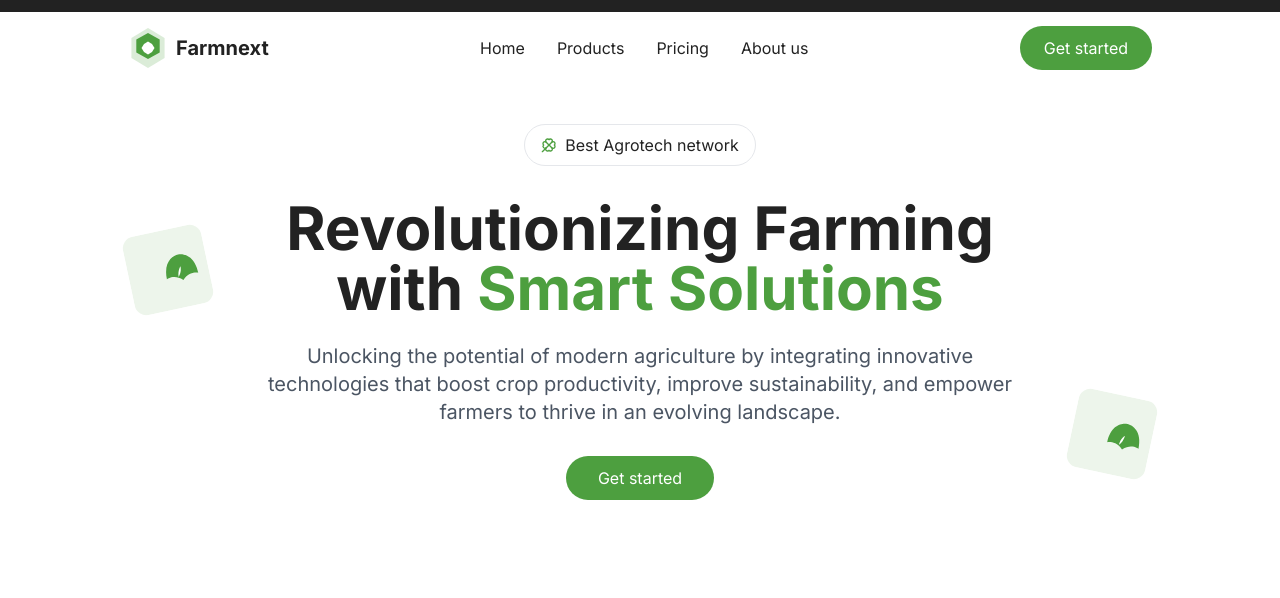
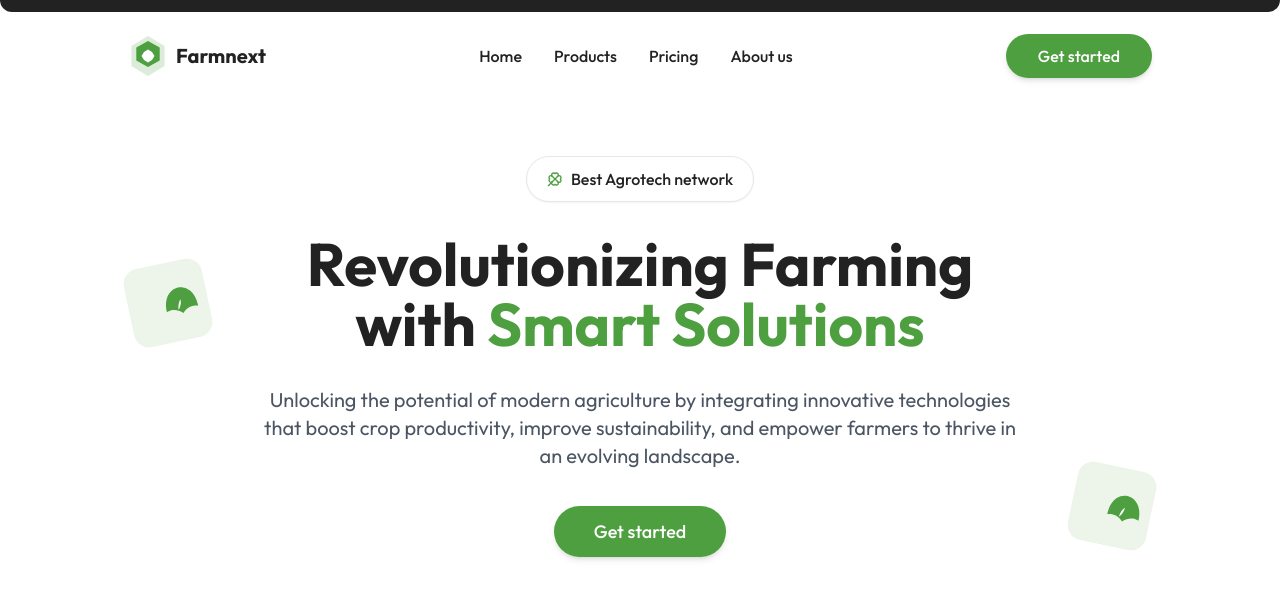
Before and after one commit to xtream1478/hero-section-replica-magic, a React (Vite) app: page / in a window 1280 px wide. Shown: the top 598 px of the page. Built offline with nearby package versions, Linux system fonts and the light colour scheme.

Commit message:
Refactor: Update font and UI styles
Updated the application's font and UI styles to provide a more modern and rounded aesthetic.

```diff
--- a/index.html
+++ b/index.html
@@ -7,6 +7,7 @@
     <title>Farmnext - Smart Agricultural Solutions</title>
     <meta name="description" content="Revolutionizing Farming with Smart Solutions" />
     <meta name="author" content="Farmnext" />
+    <link rel="stylesheet" href="https://fonts.googleapis.com/css2?family=Outfit:wght@300;400;500;600;700&display=swap">
 
     <meta property="og:title" content="Farmnext - Smart Agricultural Solutions" />
     <meta property="og:description" content="Revolutionizing Farming with Smart Solutions" />
--- a/src/components/Badge.tsx
+++ b/src/components/Badge.tsx
@@ -8,9 +8,9 @@ interface BadgeProps {
 
 const Badge: React.FC<BadgeProps> = ({ text }) => {
   return (
-    <div className="inline-flex items-center gap-2 px-4 py-2 rounded-full border border-gray-200 bg-white">
+    <div className="inline-flex items-center gap-2 px-5 py-2.5 rounded-full border border-gray-200 bg-white shadow-sm hover:shadow-md transition-all">
       <Clover className="w-4 h-4 text-farmnext-green" />
-      <span className="text-farmnext-black">{text}</span>
+      <span className="text-farmnext-black font-medium">{text}</span>
     </div>
   );
 };
--- a/src/components/HeroSection.tsx
+++ b/src/components/HeroSection.tsx
@@ -6,7 +6,7 @@ import { Link } from "react-router-dom";
 const LeafIcon: React.FC<{ className?: string }> = ({ className }) => (
   <div className={`${className || ""}`}>
     <svg width="80" height="80" viewBox="0 0 80 80" fill="none" xmlns="http://www.w3.org/2000/svg">
-      <rect width="80" height="80" rx="12" fill="#4D9F3F" fillOpacity="0.1"/>
+      <rect width="80" height="80" rx="16" fill="#4D9F3F" fillOpacity="0.1"/>
       <path d="M53 27C47.6667 27 37 31 37 49C37 49 45 45 53 53C61 45 69 49 69 49C69 31 58.3333 27 53 27Z" fill="#4D9F3F"/>
       <path d="M53 39C53 45 49 49 49 49C49 43 53 39 53 39Z" fill="white"/>
     </svg>
@@ -15,7 +15,7 @@ const LeafIcon: React.FC<{ className?: string }> = ({ className }) => (
 
 const HeroSection: React.FC = () => {
   return (
-    <div className="w-full relative pt-10 pb-20 px-6 md:px-12 lg:px-24">
+    <div className="w-full relative pt-14 pb-24 px-6 md:px-12 lg:px-24 font-outfit">
       {/* Left leaf icon */}
       <LeafIcon className="absolute left-24 top-[30%] hidden lg:block transform -rotate-12" />
 
@@ -27,12 +27,12 @@ const HeroSection: React.FC = () => {
           <Badge text="Best Agrotech network" />
         </div>
 
-        <h1 className="text-4xl md:text-6xl font-bold mb-6 text-farmnext-black">
+        <h1 className="text-4xl md:text-6xl font-bold mb-8 text-farmnext-black leading-tight">
           Revolutionizing Farming <br />
           with <span className="text-farmnext-green">Smart Solutions</span>
         </h1>
 
-        <p className="text-gray-600 text-lg md:text-xl mx-auto max-w-3xl mb-10">
+        <p className="text-gray-600 text-lg md:text-xl mx-auto max-w-3xl mb-12 leading-relaxed">
           Unlocking the potential of modern agriculture by integrating innovative technologies
           that boost crop productivity, improve sustainability, and empower farmers to thrive in
           an evolving landscape.
@@ -41,7 +41,7 @@ const HeroSection: React.FC = () => {
         <div className="mt-10">
           <Link
             to="/get-started"
-            className="bg-farmnext-green hover:bg-farmnext-darkgreen text-white py-3 px-8 rounded-full transition-colors duration-300"
+            className="bg-farmnext-green hover:bg-farmnext-darkgreen text-white py-3.5 px-10 rounded-full transition-all duration-300 font-medium text-lg shadow-md hover:shadow-lg hover:scale-105 transform"
           >
             Get started
           </Link>
--- a/src/components/Navbar.tsx
+++ b/src/components/Navbar.tsx
@@ -4,7 +4,7 @@ import { Link } from "react-router-dom";
 
 const Navbar: React.FC = () => {
   return (
-    <nav className="py-4 px-6 md:px-12 lg:px-24 flex justify-between items-center">
+    <nav className="py-6 px-6 md:px-12 lg:px-24 flex justify-between items-center font-outfit">
       <div className="flex items-center gap-2">
         <div className="w-10 h-10">
           <svg viewBox="0 0 40 40" fill="none" xmlns="http://www.w3.org/2000/svg">
@@ -17,16 +17,16 @@ const Navbar: React.FC = () => {
       </div>
 
       <div className="hidden md:flex items-center gap-8 text-farmnext-black">
-        <Link to="/" className="hover:text-farmnext-green transition-colors">Home</Link>
-        <Link to="/products" className="hover:text-farmnext-green transition-colors">Products</Link>
-        <Link to="/pricing" className="hover:text-farmnext-green transition-colors">Pricing</Link>
-        <Link to="/about" className="hover:text-farmnext-green transition-colors">About us</Link>
+        <Link to="/" className="hover:text-farmnext-green transition-colors font-medium">Home</Link>
+        <Link to="/products" className="hover:text-farmnext-green transition-colors font-medium">Products</Link>
+        <Link to="/pricing" className="hover:text-farmnext-green transition-colors font-medium">Pricing</Link>
+        <Link to="/about" className="hover:text-farmnext-green transition-colors font-medium">About us</Link>
       </div>
 
       <div>
         <Link
           to="/get-started"
-          className="bg-farmnext-green hover:bg-farmnext-darkgreen text-white py-3 px-6 rounded-full transition-colors duration-300"
+          className="bg-farmnext-green hover:bg-farmnext-darkgreen text-white py-3 px-8 rounded-full transition-colors duration-300 font-medium shadow-md hover:shadow-lg"
         >
           Get started
         </Link>
--- a/src/index.css
+++ b/src/index.css
@@ -1,5 +1,5 @@
 
-@import url('https://fonts.googleapis.com/css2?family=Inter:wght@400;500;600;700&display=swap');
+@import url('https://fonts.googleapis.com/css2?family=Outfit:wght@300;400;500;600;700&display=swap');
 
 @tailwind base;
 @tailwind components;
@@ -35,7 +35,7 @@
     --input: 214.3 31.8% 91.4%;
     --ring: 222.2 84% 4.9%;
 
-    --radius: 0.5rem;
+    --radius: 1rem;
 
     --sidebar-background: 0 0% 98%;
     --sidebar-foreground: 240 5.3% 26.1%;
@@ -85,6 +85,6 @@
 
   body {
     @apply bg-background text-foreground;
-    font-family: 'Inter', sans-serif;
+    font-family: 'Outfit', sans-serif;
   }
 }
--- a/src/pages/Index.tsx
+++ b/src/pages/Index.tsx
@@ -5,9 +5,9 @@ import HeroSection from "../components/HeroSection";
 
 const Index: React.FC = () => {
   return (
-    <div className="min-h-screen bg-white">
-      {/* Top black bar */}
-      <div className="w-full h-3 bg-farmnext-black"></div>
+    <div className="min-h-screen bg-white font-outfit">
+      {/* Top black bar with more rounded bottom corners */}
+      <div className="w-full h-3 bg-farmnext-black rounded-b-lg"></div>
 
       {/* Main content */}
       <div className="container mx-auto">
--- a/tailwind.config.ts
+++ b/tailwind.config.ts
@@ -19,6 +19,9 @@ export default {
 			}
 		},
 		extend: {
+			fontFamily: {
+				outfit: ['Outfit', 'sans-serif'],
+			},
 			colors: {
 				border: 'hsl(var(--border))',
 				input: 'hsl(var(--input))',
```
